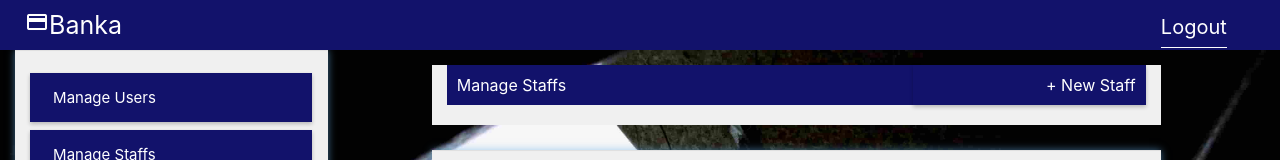
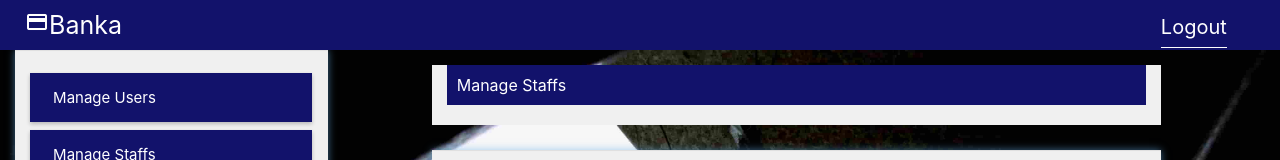
Before and after one commit to Lundii/Banka, a plain HTML site: page src/pages/Staff(Cashier) pages/manageStaffs.html in a window 1280 px wide. Shown: the top 160 px of the page. Drawn offline with Linux system fonts and the light colour scheme.

Commit message:
Disable a staff from creating new users

```diff
--- a/src/pages/Staff(Cashier) pages/manageStaffs.html
+++ b/src/pages/Staff(Cashier) pages/manageStaffs.html
@@ -58,11 +58,8 @@
                     <div class="panel-lg">
                         <div class="container bgrd-gray">
                             <div class="row">
-                                <div class="col-8 lf-align pd-default bgrd-primary col-default">
+                                <div class="col-12 lf-align pd-default bgrd-primary col-default">
                                     <label>Manage Staffs</label>
-                                </div>
-                                <div class="col-4 rt-align pd-default bgrd-primary col-default shadow pointer addNew">
-                                    <label><a href="./createUser.html">+ New Staff </a></label>
                                 </div>
                             </div>
                             <div class="row">
```
